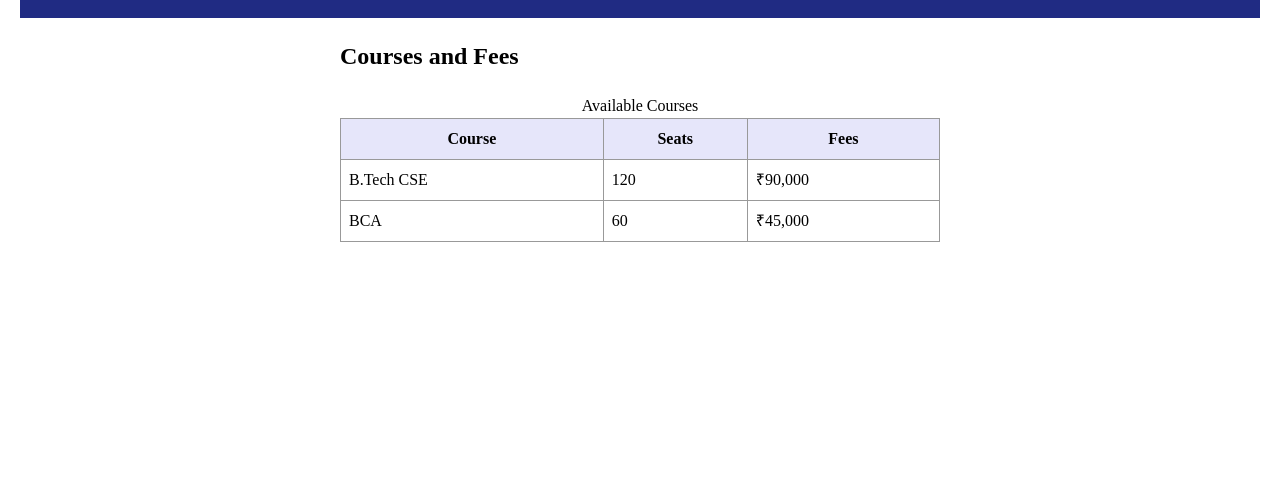
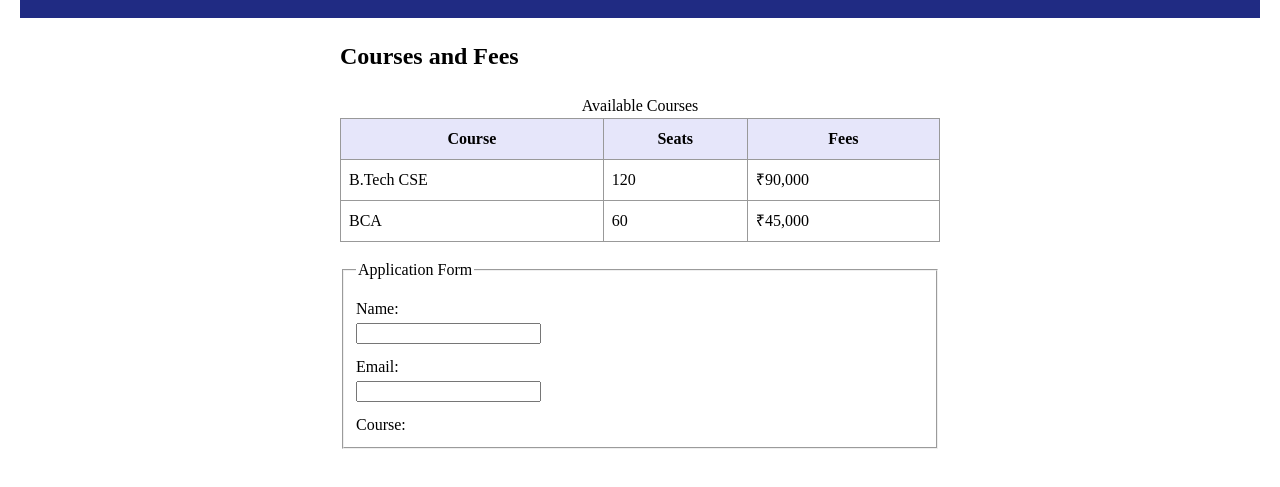
Before and after one commit to varungoyal752/WDW_0143, a plain HTML site: page Web_Designing_Workshop_Assignment/assignment_18.html in a window 1280 px wide. Shown: the part 117-604 px from the top of the page. Drawn offline with Linux system fonts and the light colour scheme.

Commit message:
modified assignment_18.html

```diff
--- a/Web_Designing_Workshop_Assignment/assignment_18.html
+++ b/Web_Designing_Workshop_Assignment/assignment_18.html
@@ -30,6 +30,15 @@
         </tbody>
       </table>
     </section>
+    <section aria-labelledby="form-title">
+      <form action="submit.php" method="post">
+        <fieldset>
+          <legend>Application Form</legend>
+          <label for="name">Name:</label>
+          <input id="name" name="name" type="text" required>
+          <label for="email">Email:</label>
+          <input id="email" name="email" type="email" required>
+          <label for="course">Course:</label>
 
 </body>
 </html>
```
